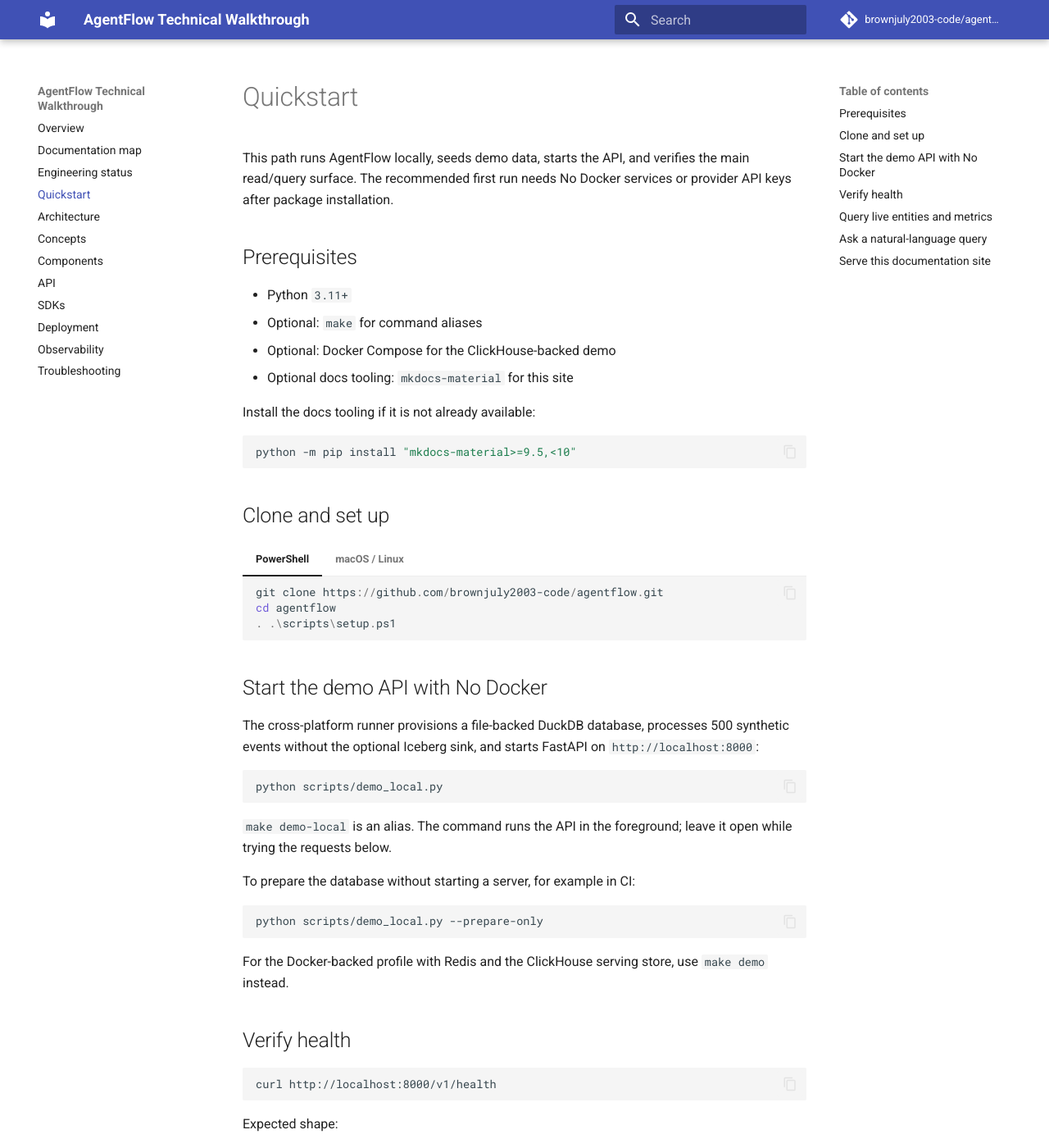
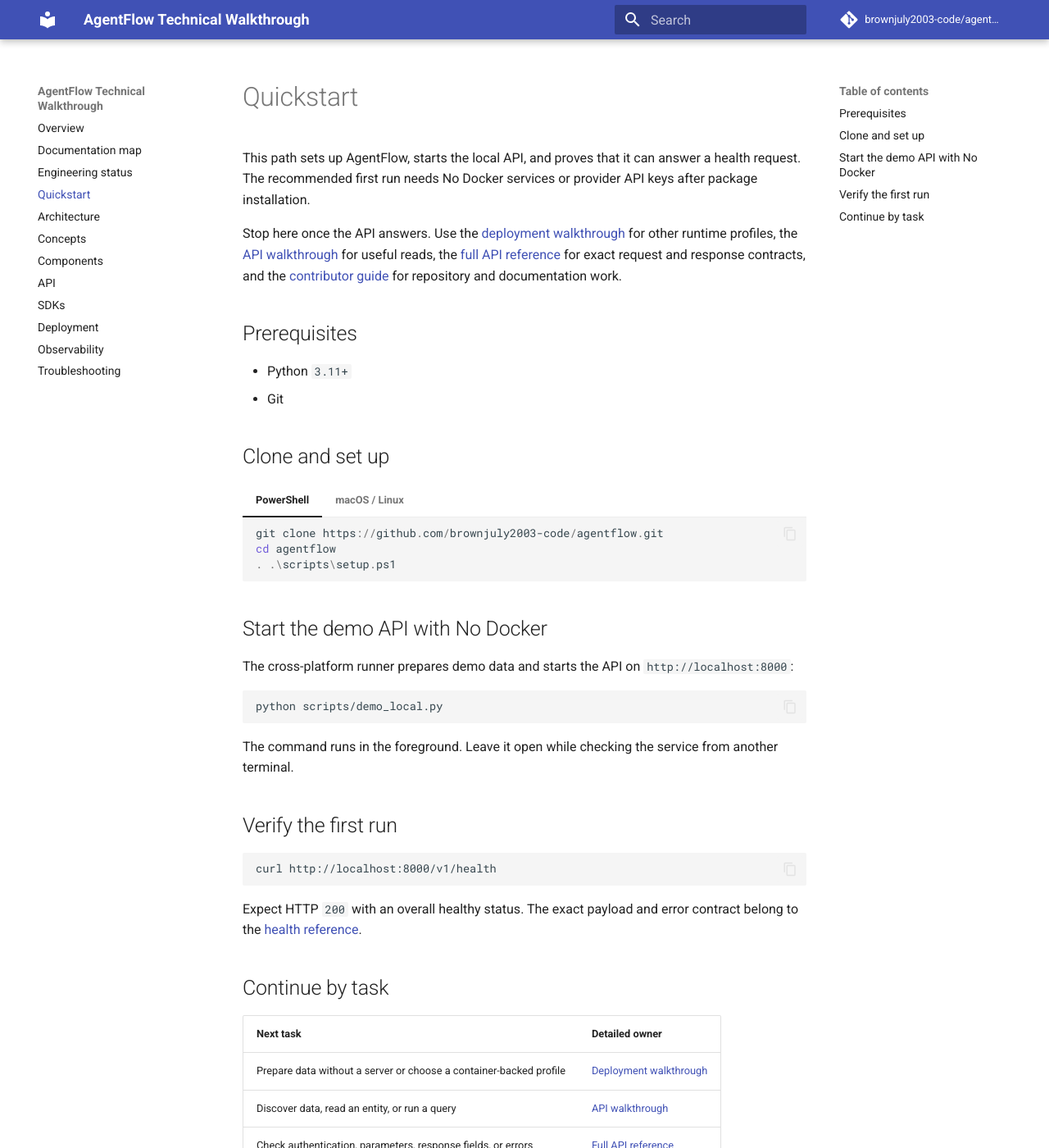
Before and after one commit to brownjuly2003-code/agentflow, an MkDocs documentation site: the page built from docs/quickstart.md, in a window 1280 px wide and 1400 px high. Shown: the whole window at 82% size. Built offline with MkDocs 1.6.1 and Material for MkDocs 9.7.7, drawn with Linux system fonts in a browser that asks for light colours; comment, search, counter and statistics services are not loaded; some of the changed text lies outside the part shown.

Commit message:
docs: separate quickstart from procedure references

````diff
--- a/docs/quickstart.md
+++ b/docs/quickstart.md
@@ -1,21 +1,19 @@
 # Quickstart
 
-This path runs AgentFlow locally, seeds demo data, starts the API, and verifies
-the main read/query surface. The recommended first run needs No Docker services
-or provider API keys after package installation.
+This path sets up AgentFlow, starts the local API, and proves that it can answer
+a health request. The recommended first run needs No Docker services or
+provider API keys after package installation.
+
+Stop here once the API answers. Use the [deployment walkthrough](deployment.md)
+for other runtime profiles, the [API walkthrough](api/index.md) for useful
+reads, the [full API reference](api-reference.md) for exact request and response
+contracts, and the [contributor guide](contributing.md) for repository and
+documentation work.
 
 ## Prerequisites
 
 - Python `3.11+`
-- Optional: `make` for command aliases
-- Optional: Docker Compose for the ClickHouse-backed demo
-- Optional docs tooling: `mkdocs-material` for this site
-
-Install the docs tooling if it is not already available:
-
-```bash
-python -m pip install "mkdocs-material>=9.5,<10"
-```
+- Git
 
 ## Clone and set up
 
@@ -37,85 +35,31 @@
 
 ## Start the demo API with No Docker
 
-The cross-platform runner provisions a file-backed DuckDB database, processes
-500 synthetic events without the optional Iceberg sink, and starts FastAPI on
+The cross-platform runner prepares demo data and starts the API on
 `http://localhost:8000`:
 
 ```bash
 python scripts/demo_local.py
 ```
 
-`make demo-local` is an alias. The command runs the API in the foreground;
-leave it open while trying the requests below.
+The command runs in the foreground. Leave it open while checking the service
+from another terminal.
 
-To prepare the database without starting a server, for example in CI:
-
-```bash
-python scripts/demo_local.py --prepare-only
-```
-
-For the Docker-backed profile with Redis and the ClickHouse serving store, use
-`make demo` instead.
-
-## Verify health
+## Verify the first run
 
 ```bash
 curl http://localhost:8000/v1/health
 ```
 
-Expected shape:
+Expect HTTP `200` with an overall healthy status. The exact payload and error
+contract belong to the
+[health reference](api-reference.md#get-v1health).
 
-```json
-{
-  "status": "healthy",
-  "components": [
-    {
-      "name": "duckdb_pool",
-      "status": "healthy"
-    }
-  ]
-}
-```
+## Continue by task
 
-The exact component list can vary by configuration. The important signal is an
-HTTP `200` response with an overall healthy status.
-
-## Query live entities and metrics
-
-```bash
-curl http://localhost:8000/v1/entity/order/ORD-20260404-1001
-curl "http://localhost:8000/v1/metrics/revenue?window=24h"
-```
-
-The local demo disables API-key enforcement through its demo environment. In a
-configured environment, send `X-API-Key: <key>` on protected routes.
-
-## Ask a natural-language query
-
-```bash
-curl -X POST http://localhost:8000/v1/query \
-  -H "Content-Type: application/json" \
-  -d '{"question":"top products by revenue today","limit":5}'
-```
-
-The response includes result rows, translated SQL metadata, and pagination
-fields when the query supports cursor pagination.
-
-## Serve this documentation site
-
-```bash
-mkdocs serve
-```
-
-Open `http://127.0.0.1:8000` if that port is free. If the AgentFlow API is
-already using port `8000`, run:
-
-```bash
-mkdocs serve -a 127.0.0.1:8010
-```
-
-Build the static site:
-
-```bash
-mkdocs build --strict
-```
+| Next task | Detailed owner |
+| --- | --- |
+| Prepare data without a server or choose a container-backed profile | [Deployment walkthrough](deployment.md) |
+| Discover data, read an entity, or run a query | [API walkthrough](api/index.md) |
+| Check authentication, parameters, response fields, or errors | [Full API reference](api-reference.md) |
+| Preview this site or verify a repository change | [Contributor guide](contributing.md) |
````
Also changed, not shown: docs/api/index.md (+6 -4 lines), docs/contributing.md (+33 -1 lines), docs/deployment.md (+5 -0 lines), plan_26_08_2026.md (+15 -3 lines), 1 other file.
